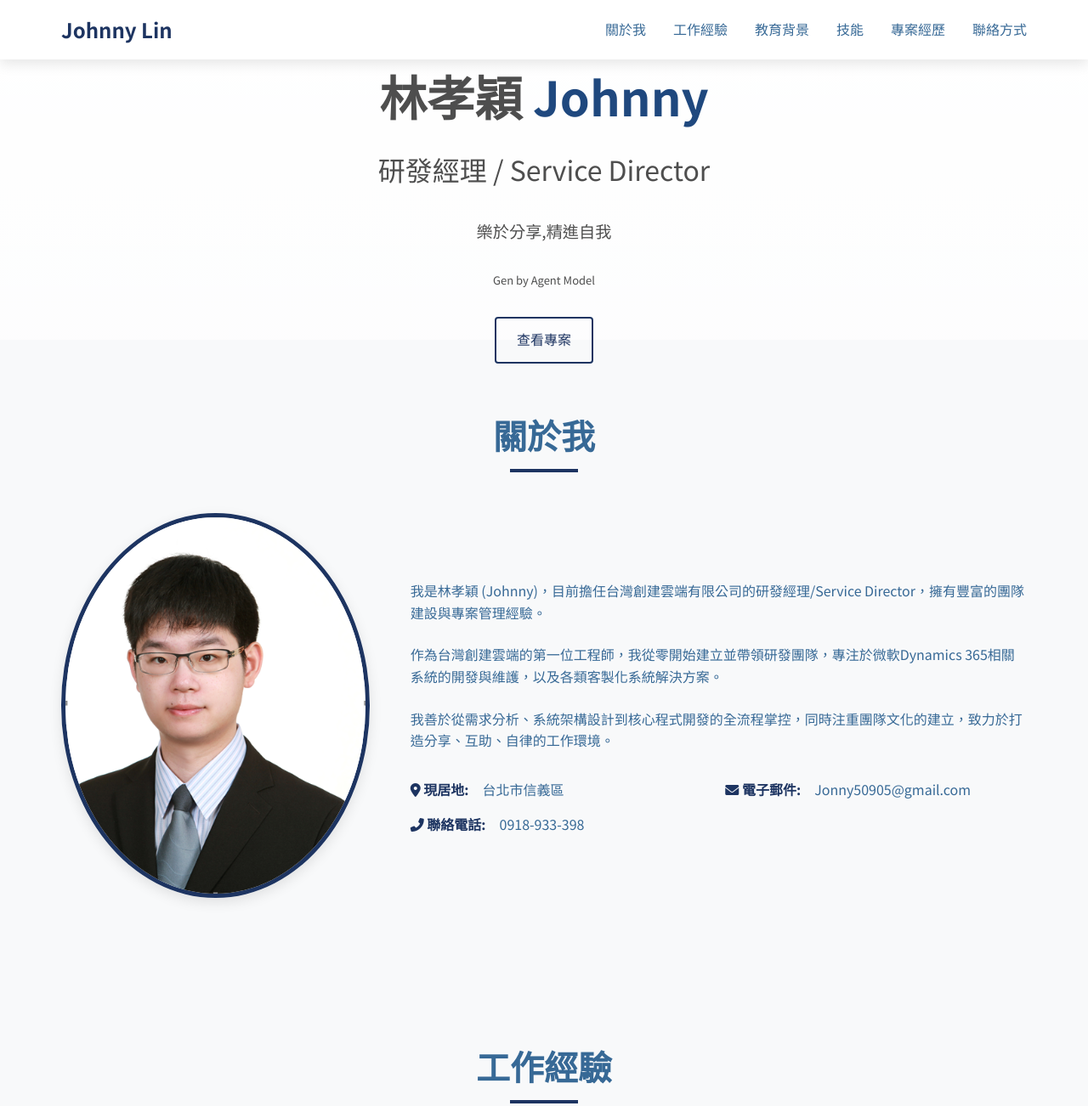
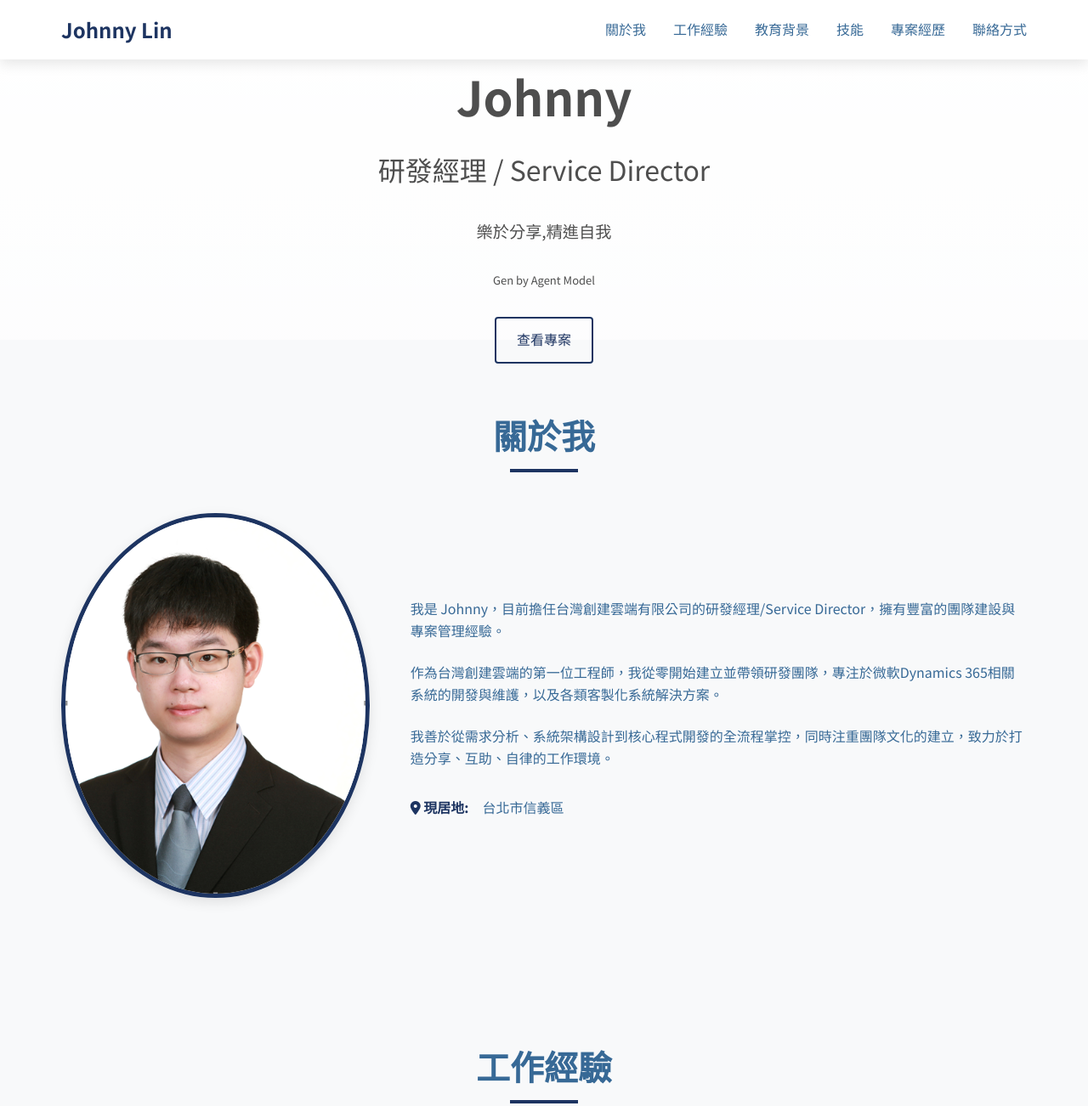
Before and after one commit to jonny50905/jonny50905.github.io, a plain HTML site: page index.html in a window 1280 px wide. Shown: the top 1302 px of the page at 85% size. Drawn offline with Linux system fonts and the light colour scheme.

Commit message:
更新個人履歷網站，修改標題及聯絡方式，移除個人聯絡資訊以增強隱私保護

```diff
--- a/index.html
+++ b/index.html
@@ -1,9 +1,8 @@
 <!DOCTYPE html>
 <html lang="zh-TW">
-<head>
-    <meta charset="UTF-8">
+<head>    <meta charset="UTF-8">
     <meta name="viewport" content="width=device-width, initial-scale=1.0">
-    <title>林孝穎 (Johnny) - 個人履歷</title>
+    <title>Johnny - 個人履歷</title>
     <link rel="stylesheet" href="css/style.css">
     <link rel="stylesheet" href="https://cdnjs.cloudflare.com/ajax/libs/font-awesome/6.0.0/css/all.min.css">
     <link href="https://fonts.googleapis.com/css2?family=Noto+Sans+TC:wght@300;400;500;700&display=swap" rel="stylesheet">
@@ -31,9 +30,8 @@
 
     <!-- 頭部區塊 -->
     <header class="hero">
-        <div class="container">
-            <div class="hero-content">
-                <h1>林孝穎 <span>Johnny</span></h1>
+        <div class="container">            <div class="hero-content">
+                <h1>Johnny</h1>
                 <h2>研發經理 / Service Director</h2>
                 <p>樂於分享,精進自我</p>
                 <p style="font-size: small;">Gen by Agent Model</p>
@@ -49,26 +47,17 @@
     <section id="about" class="about section">
         <div class="container">
             <h2 class="section-title">關於我</h2>
-            <div class="about-content">
-                <div class="about-image">
-                    <img src="images/profile.jpg" alt="林孝穎照片" id="profile-img">
+            <div class="about-content">                <div class="about-image">
+                    <img src="images/profile.jpg" alt="Johnny's photo" id="profile-img">
                 </div>
                 <div class="about-text">
-                    <p>我是林孝穎 (Johnny)，目前擔任台灣創建雲端有限公司的研發經理/Service Director，擁有豐富的團隊建設與專案管理經驗。</p>
+                    <p>我是 Johnny，目前擔任台灣創建雲端有限公司的研發經理/Service Director，擁有豐富的團隊建設與專案管理經驗。</p>
                     <p>作為台灣創建雲端的第一位工程師，我從零開始建立並帶領研發團隊，專注於微軟Dynamics 365相關系統的開發與維護，以及各類客製化系統解決方案。</p>
                     <p>我善於從需求分析、系統架構設計到核心程式開發的全流程掌控，同時注重團隊文化的建立，致力於打造分享、互助、自律的工作環境。</p>
                     <div class="personal-info">
                         <div class="info-item">
                             <span class="info-label"><i class="fas fa-map-marker-alt"></i> 現居地:</span>
                             <span class="info-value">台北市信義區</span>
-                        </div>
-                        <div class="info-item">
-                            <span class="info-label"><i class="fas fa-envelope"></i> 電子郵件:</span>
-                            <span class="info-value">Jonny50905@gmail.com</span>
-                        </div>
-                        <div class="info-item">
-                            <span class="info-label"><i class="fas fa-phone-alt"></i> 聯絡電話:</span>
-                            <span class="info-value">0918-933-398</span>
                         </div>
                     </div>
                 </div>
@@ -425,18 +414,17 @@
     <!-- 聯絡區塊 -->
     <section id="contact" class="contact section">
         <div class="container">
-            <h2 class="section-title">聯絡方式</h2>
-            <div class="contact-container">
+            <h2 class="section-title">聯絡方式</h2>            <div class="contact-container">
                 <div class="contact-info">
                     <div class="contact-item">
                         <i class="fas fa-envelope"></i>
                         <h3>電子郵件</h3>
-                        <p>Jonny50905@gmail.com</p>
+                        <p>請透過網站聯絡</p>
                     </div>
                     <div class="contact-item">
                         <i class="fas fa-phone"></i>
                         <h3>電話</h3>
-                        <p>0918-933-398</p>
+                        <p>請透過網站聯絡</p>
                     </div>
                     <div class="contact-item">
                         <i class="fas fa-map-marker-alt"></i>
@@ -466,9 +454,8 @@
     <!-- 頁腳 -->
     <footer class="footer">
         <div class="container">
-            <div class="footer-content">
-                <div class="copyright">
-                    <p>&copy; 2025 林孝穎 (Johnny). NO Rights Reserved.</p>
+            <div class="footer-content">                <div class="copyright">
+                    <p>&copy; 2025 Johnny. NO Rights Reserved.</p>
                 </div>
                 <div class="social-links">
                     <!-- <a href="#" class="social-link"><i class="fab fa-linkedin"></i></a>
```
Also changed, not shown: 1 other file.
